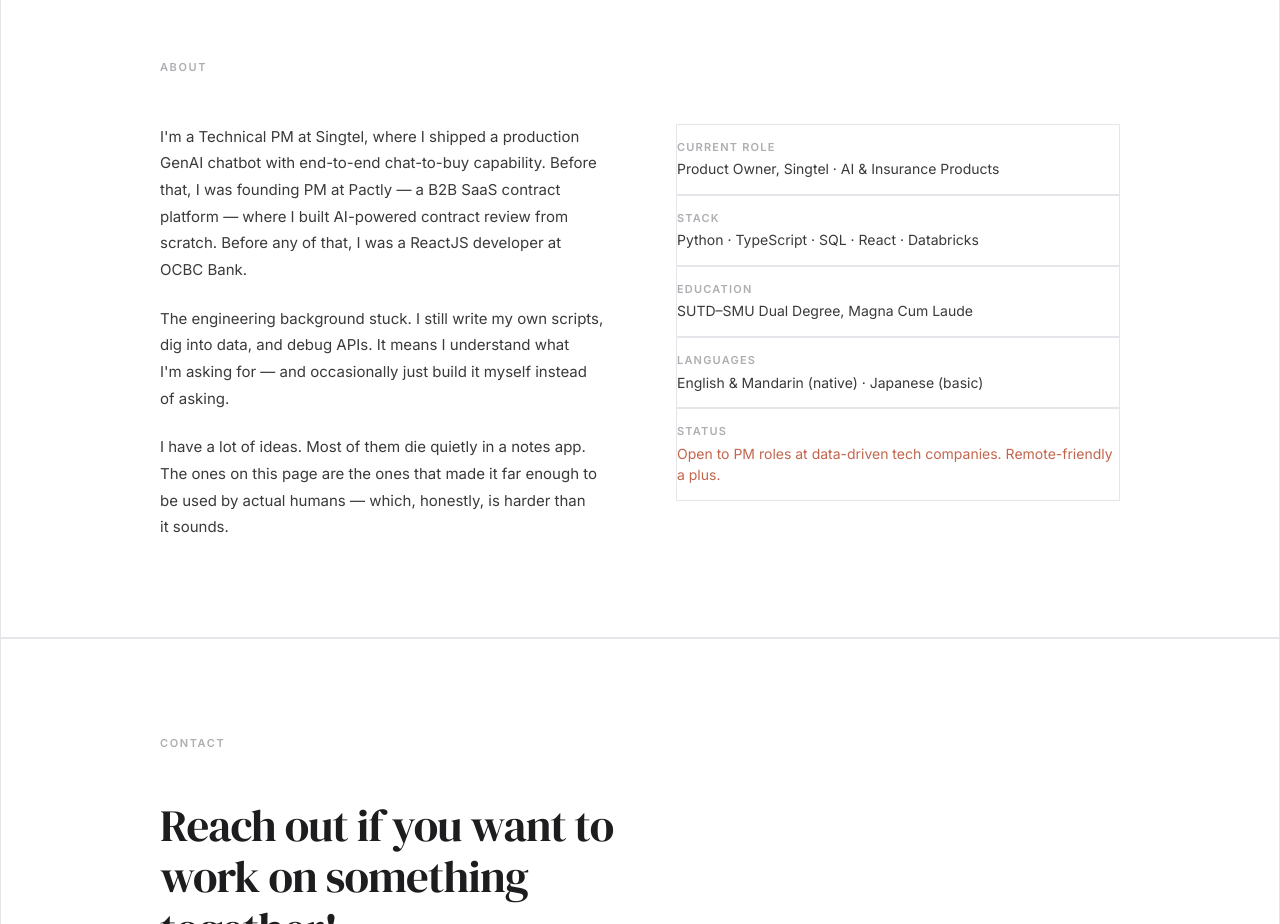
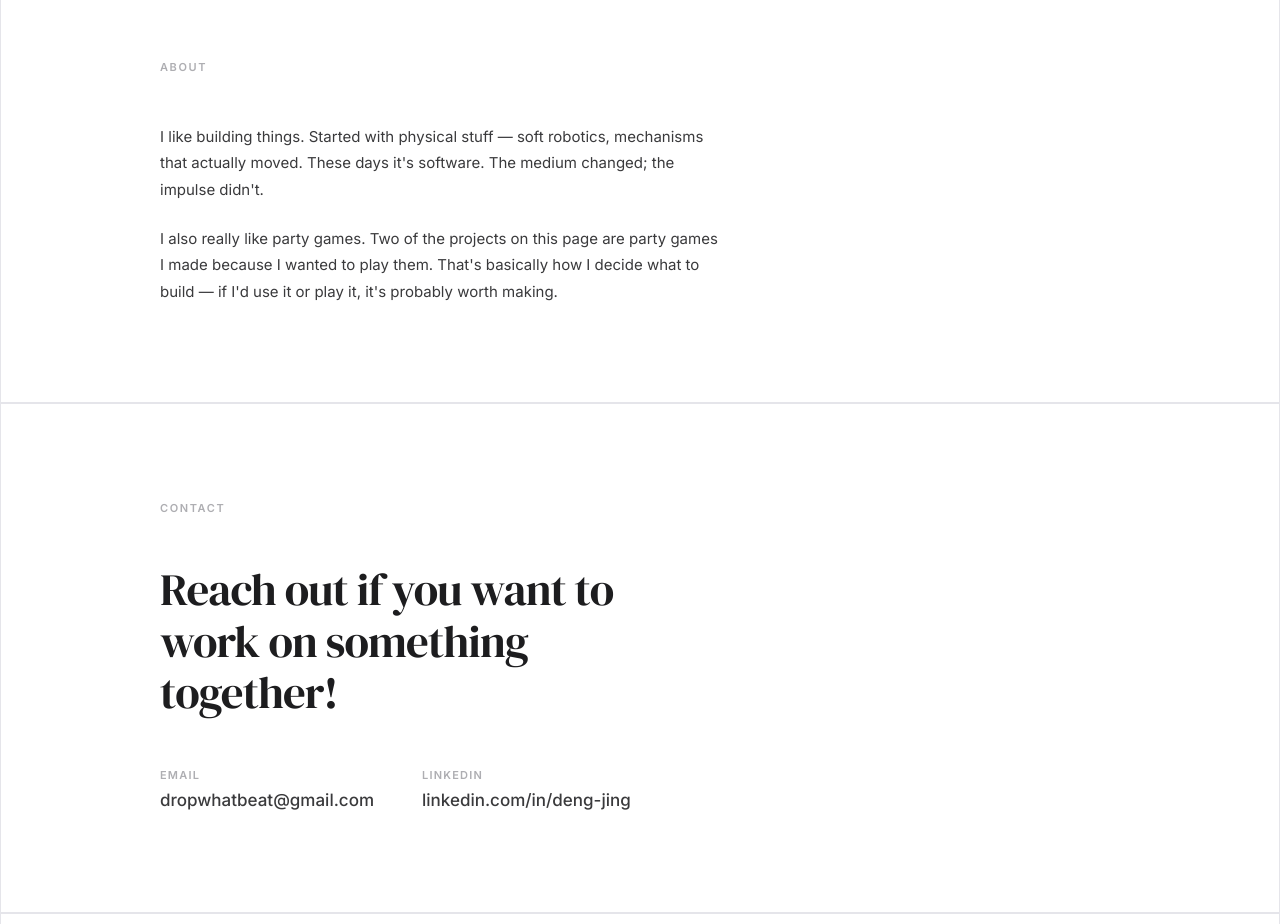
Before and after one commit to dropwhatbeat/dj-portfolio, a Next.js app: page / in a window 1280 px wide. Shown: the part 2460-3384 px from the top of the page. Built offline with nearby package versions, Linux system fonts and the light colour scheme; no server answers.

Commit message:
update about

```diff
--- a/components/sections/About.tsx
+++ b/components/sections/About.tsx
@@ -1,16 +1,4 @@
 import FadeUp from '@/components/motion/FadeUp'
-
-const facts = [
-  { label: 'Current role', value: 'Product Owner, Singtel · AI & Insurance Products', accent: false },
-  { label: 'Stack', value: 'Python · TypeScript · SQL · React · Databricks', accent: false },
-  { label: 'Education', value: 'SUTD–SMU Dual Degree, Magna Cum Laude', accent: false },
-  { label: 'Languages', value: 'English & Mandarin (native) · Japanese (basic)', accent: false },
-  {
-    label: 'Status',
-    value: 'Open to PM roles at data-driven tech companies. Remote-friendly a plus.',
-    accent: true,
-  },
-]
 
 export default function About() {
   return (
@@ -22,61 +10,26 @@
           </p>
         </FadeUp>
 
-        <div className="grid grid-cols-1 lg:grid-cols-2 items-start" style={{ gap: '48px 72px' }}>
-          {/* Left: bio paragraphs */}
-          <div>
+        <div className="max-w-[560px]">
           <FadeUp>
             <p
               className="text-[15px] leading-[1.78] text-ink2 mb-[22px]"
               style={{ textWrap: 'pretty' } as React.CSSProperties}
             >
-                I&apos;m a Technical PM at Singtel, where I shipped a production GenAI chatbot with
-                end-to-end chat-to-buy capability. Before that, I was founding PM at Pactly — a B2B
-                SaaS contract platform — where I built AI-powered contract review from scratch. Before
-                any of that, I was a ReactJS developer at OCBC Bank.
+              I like building things. Started with physical stuff — soft robotics, mechanisms that
+              actually moved. These days it&apos;s software. The medium changed; the impulse didn&apos;t.
             </p>
           </FadeUp>
           <FadeUp delay={0.09}>
             <p
-                className="text-[15px] leading-[1.78] text-ink2 mb-[22px]"
-                style={{ textWrap: 'pretty' } as React.CSSProperties}
-              >
-                The engineering background stuck. I still write my own scripts, dig into data, and
-                debug APIs. It means I understand what I&apos;m asking for — and occasionally just
-                build it myself instead of asking.
-              </p>
-            </FadeUp>
-            <FadeUp delay={0.18}>
-              <p
               className="text-[15px] leading-[1.78] text-ink2"
               style={{ textWrap: 'pretty' } as React.CSSProperties}
             >
-                I have a lot of ideas. Most of them die quietly in a notes app. The ones on this page
-                are the ones that made it far enough to be used by actual humans — which, honestly, is
-                harder than it sounds.
+              I also really like party games. Two of the projects on this page are party games I made
+              because I wanted to play them. That&apos;s basically how I decide what to build — if
+              I&apos;d use it or play it, it&apos;s probably worth making.
             </p>
           </FadeUp>
-          </div>
-
-          {/* Right: fact list */}
-          <div>
-            {facts.map(({ label, value, accent }, i) => (
-              <FadeUp key={label} delay={i * 0.06}>
-                <div
-                  className={`flex flex-col gap-[3px] py-[14px] border-b border-[0.5px] border-rule ${i === 0 ? 'border-t border-[0.5px]' : ''}`}
-                >
-                  <span className="text-[11px] font-semibold tracking-[1.2px] uppercase text-ink5">
-                    {label}
-                  </span>
-                  <span
-                    className={`text-[14px] leading-[1.55] ${accent ? 'text-accent' : 'text-ink2'}`}
-                  >
-                    {value}
-                  </span>
-                </div>
-              </FadeUp>
-            ))}
-          </div>
         </div>
       </div>
     </section>
```
Lines whose indentation alone changed are shown as unchanged.
